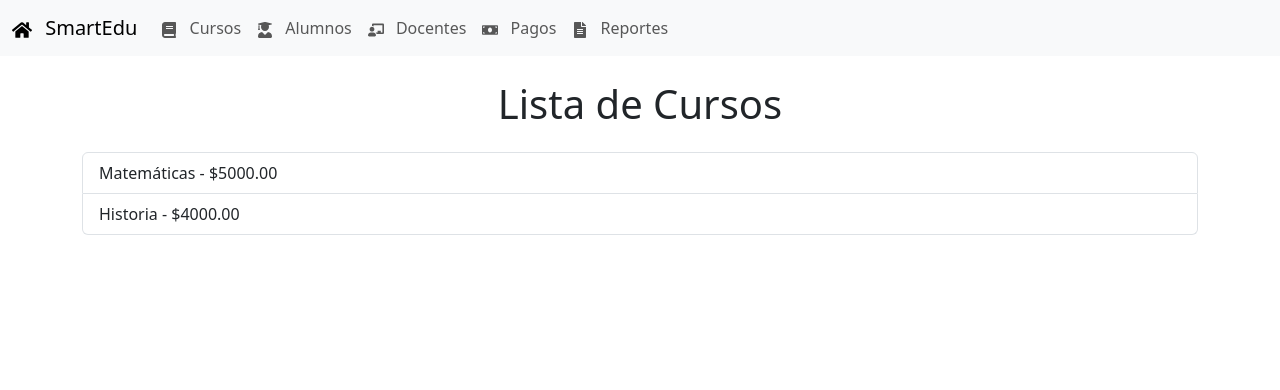
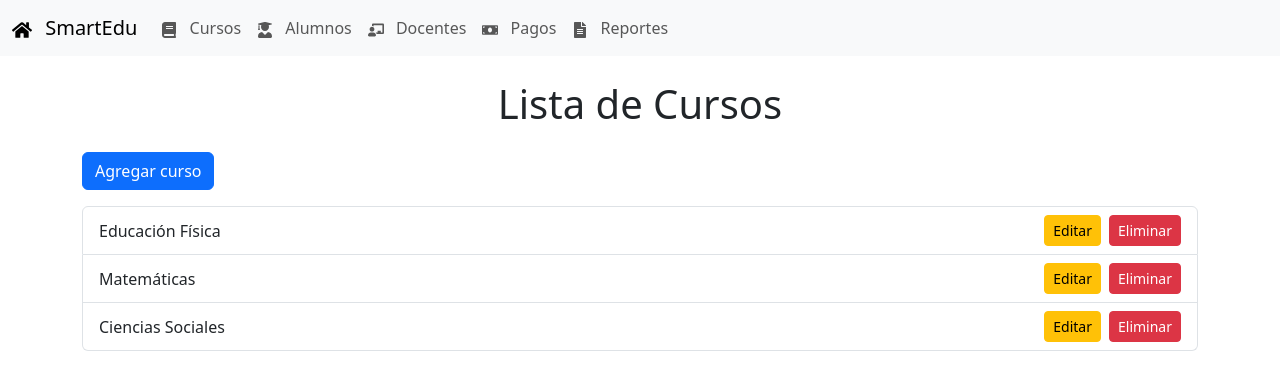
Before and after one commit to lucianobonilla27/sistemaGestionEducativa-Front, a React (Vite) app: page /cursos in a window 1280 px wide. Shown: the top 390 px of the page. Built offline with nearby package versions, Linux system fonts and the light colour scheme; data requests are answered from the project's data file.

Commit message:
CRUD Cursos hecho

```diff
--- a/db.json
+++ b/db.json
@@ -164,15 +164,21 @@
   "cursos": [
     {
       "id_curso": 1,
-      "nombre": "Matemáticas",
-      "precio": 5000,
+      "nombre": "Educación Física",
+      "precio": "10000",
       "id": "363e"
     },
     {
+      "id": "bd3f",
       "id_curso": 2,
-      "nombre": "Historia",
-      "precio": 4000,
-      "id": "7872"
+      "nombre": "Matemáticas",
+      "precio": "5000"
+    },
+    {
+      "id": "bdd7",
+      "id_curso": 3,
+      "nombre": "Ciencias Sociales",
+      "precio": "1"
     }
   ]
 }
--- a/src/context/CursosContext.jsx
+++ b/src/context/CursosContext.jsx
@@ -2,13 +2,15 @@
 import axios from 'axios';
 
 const CursosContext = createContext();
+
+const URL = "http://localhost:3001";
 
 const CursosProvider = ({ children }) => {
   const [cursos, setCursos] = useState([]);
 
   useEffect(() => {
     // Obtener cursos
-    axios.get('http://localhost:3001/cursos')
+    axios.get(`${URL}/cursos`)
       .then(response => {
         setCursos(response.data);
       })
@@ -17,8 +19,114 @@
       });
   }, []);
 
+  const obtenerNuevoId = async (tabla, campoId) => {
+    try {
+      // Obtener todos los registros de la tabla
+      const response = await axios.get(`${URL}/${tabla}`);
+      const registros = response.data;
+
+      // Si hay registros, tomar el mayor ID y sumarle 1; si no, iniciar desde 1
+      const nuevoId =
+        registros.length > 0
+          ? Math.max(...registros.map((registro) => registro[campoId])) + 1
+          : 1;
+
+      return nuevoId;
+    } catch (error) {
+      console.error(`Error al obtener el nuevo ID para la tabla ${tabla}:`, error);
+      throw new Error('Error al calcular el ID');
+    }
+  };
+
+  const crearCurso = async (formData) => {
+    try {
+      // Obtener el próximo ID para el curso
+      const nuevoIdCurso = await obtenerNuevoId('cursos', 'id_curso');
+
+      // Crear el curso en la tabla `cursos`
+      const cursoResponse = await axios.post(`${URL}/cursos`, {
+        id_curso: nuevoIdCurso,
+        ...formData,
+      });
+
+      return { success: true, message: 'Curso creado exitosamente' };
+    } catch (error) {
+      console.error('Error al crear el curso:', error);
+
+      const errorMessage =
+        error.response?.data?.message || 'Ocurrió un error al crear el curso';
+      return { success: false, message: errorMessage };
+    }
+  };
+
+  const eliminarCurso = async (id_curso) => {
+    try {
+      console.log(`Intentando eliminar curso con id_curso: ${id_curso}`);
+
+      // 1. Buscar el curso en la tabla "cursos" usando id_curso
+      const cursoResponse = await axios.get(`${URL}/cursos?id_curso=${id_curso}`);
+      const curso = cursoResponse.data[0]; // Obtener el primer resultado
+
+      if (!curso) {
+        throw new Error(`No se encontró un curso con id_curso: ${id_curso}`);
+      }
+
+      // 2. Obtener el "id" que JSON Server asigna a la instancia
+      const jsonServerId = curso.id;
+
+      // 3. Eliminar el curso usando el "id" de JSON Server
+      await axios.delete(`${URL}/cursos/${jsonServerId}`);
+      console.log("Curso eliminado correctamente");
+
+      // 4. Actualizar el estado local (eliminar el curso de la lista)
+      setCursos((prevCursos) =>
+        prevCursos.filter((curso) => curso.id_curso !== id_curso)
+      );
+
+      // 5. Mostrar un mensaje de éxito
+      alert("Curso eliminado exitosamente");
+    } catch (error) {
+      console.error("Error al eliminar el curso:", error);
+
+      // Mostrar un mensaje de error detallado
+      if (error.response) {
+        // El servidor respondió con un código de estado fuera del rango 2xx
+        console.error("Respuesta del servidor:", error.response.data);
+        alert(`Error: ${error.response.data.message || "Error en el servidor"}`);
+      } else if (error.request) {
+        // La solicitud fue hecha pero no se recibió respuesta
+        console.error("No se recibió respuesta del servidor:", error.request);
+        alert("No se pudo conectar al servidor. Verifica tu conexión a internet.");
+      } else {
+        // Algo más causó el error
+        console.error("Error inesperado:", error.message);
+        alert("Ocurrió un error inesperado. Inténtalo de nuevo.");
+      }
+    }
+  };
+
+  const actualizarCurso = async (curso) => {
+    try {
+      const cursoResponse = await axios.get(`${URL}/cursos?id_curso=${curso.id_curso}`);
+      const cursoEncontrado = cursoResponse.data[0]; // Obtener el primer resultado
+
+      if (!cursoEncontrado) {
+        throw new Error(`No se encontró un curso con id_curso: ${curso.id_curso}`);
+      }
+
+      const jsonServerId = cursoEncontrado.id;
+
+      await axios.put(`${URL}/cursos/${jsonServerId}`, curso);
+
+      alert("Curso actualizado exitosamente");
+    } catch (error) {
+      console.error("Error al actualizar el curso:", error);
+      alert("No se pudo actualizar el curso");
+    }
+  };
+
   return (
-    <CursosContext.Provider value={{ cursos }}>
+    <CursosContext.Provider value={{ cursos, crearCurso, eliminarCurso, actualizarCurso }}>
       {children}
     </CursosContext.Provider>
   );
--- a/src/pages/cursos/Cursos.jsx
+++ b/src/pages/cursos/Cursos.jsx
@@ -1,20 +1,198 @@
-import React, { useContext } from "react";
-import { CursosContext } from '../../context/CursosContext';
-import "./Cursos.css";
+import React, { useState, useContext } from "react";
+import { CursosContext } from "../../context/CursosContext";
 
 function Cursos() {
-  const { cursos } = useContext(CursosContext);
+  const { cursos, crearCurso, eliminarCurso, actualizarCurso } = useContext(CursosContext);
+  const [formData, setFormData] = useState({
+    nombre: "",
+    precio: 0,
+  });
+  const [cursoEditar, setCursoEditar] = useState(null);
+
+  const handleInputChange = (e) => {
+    const { name, value } = e.target;
+    setFormData({ ...formData, [name]: value });
+  };
+
+  const handleSubmitCrear = async (e) => {
+    e.preventDefault();
+
+    const result = await crearCurso(formData);
+
+    if (result.success) {
+      alert(result.message);
+      setFormData({ nombre: "", precio: 0 }); // Limpiar formulario
+      window.location.reload(); // Recargar la página para ver los cambios
+    } else {
+      alert('Error: ' + result.message);
+    }
+  };
+
+  const handleSubmitEditar = async (e) => {
+    e.preventDefault();
+
+    const result = await actualizarCurso({ ...cursoEditar, ...formData });
+
+    if (result.success) {
+      alert(result.message);
+      setFormData({ nombre: "", precio: 0 }); // Limpiar formulario
+      setCursoEditar(null);
+      window.location.reload(); // Recargar la página para ver los cambios
+    } else {
+      alert('Error: ' + result.message);
+    }
+  };
+
+  const handleEliminar = async (id_curso) => {
+    if (window.confirm("¿Estás seguro de que deseas eliminar este curso?")) {
+      await eliminarCurso(id_curso);
+      window.location.reload(); // Recargar la página para ver los cambios
+    }
+  };
+
+  const handleEditar = (curso) => {
+    setCursoEditar(curso);
+    setFormData({ nombre: curso.nombre, precio: curso.precio });
+  };
 
   return (
     <div className="container">
       <h1 className="text-center my-4">Lista de Cursos</h1>
+      <button
+        className="btn btn-primary mb-3"
+        data-bs-toggle="modal"
+        data-bs-target="#agregarCursoModal"
+      >
+        Agregar curso
+      </button>
       <ul className="list-group">
-        {cursos.map(curso => (
-          <li key={curso.id_curso} className="list-group-item">
-            {curso.nombre} - ${curso.precio.toFixed(2)}
+        {cursos.map((curso) => (
+          <li
+            key={curso.id_curso}
+            className="list-group-item d-flex justify-content-between align-items-center"
+          >
+            <span>{curso.nombre}</span>
+            <div>
+              <button
+                className="btn btn-warning btn-sm me-2"
+                data-bs-toggle="modal"
+                data-bs-target="#editarCursoModal"
+                onClick={() => handleEditar(curso)}
+              >
+                Editar
+              </button>
+              <button
+                className="btn btn-danger btn-sm"
+                onClick={() => handleEliminar(curso.id_curso)}
+              >
+                Eliminar
+              </button>
+            </div>
           </li>
         ))}
       </ul>
+      <div
+        className="modal fade"
+        id="agregarCursoModal"
+        tabIndex="-1"
+        aria-labelledby="agregarCursoModalLabel"
+        aria-hidden="true"
+      >
+        <div className="modal-dialog">
+          <div className="modal-content">
+            <div className="modal-header">
+              <h5 className="modal-title" id="agregarCursoModalLabel">
+                Agregar Curso
+              </h5>
+              <button
+                type="button"
+                className="btn-close"
+                data-bs-dismiss="modal"
+                aria-label="Close"
+              ></button>
+            </div>
+            <div className="modal-body">
+              <form onSubmit={handleSubmitCrear}>
+                <label htmlFor="nombre" className="form-label">
+                  Nombre del curso:
+                  <input
+                    type="text"
+                    name="nombre"
+                    value={formData.nombre}
+                    onChange={handleInputChange}
+                    required
+                  />
+                </label>
+                <label htmlFor="precio" className="form-label">
+                  Precio del curso:
+                  <input
+                    type="number"
+                    name="precio"
+                    value={formData.precio}
+                    onChange={handleInputChange}
+                    required
+                  />
+                </label>
+                <button type="submit" className="btn btn-primary">
+                  Agregar Curso
+                </button>
+              </form>
+            </div>
+          </div>
+        </div>
+      </div>
+      <div
+        className="modal fade"
+        id="editarCursoModal"
+        tabIndex="-1"
+        aria-labelledby="editarCursoModalLabel"
+        aria-hidden="true"
+      >
+        <div className="modal-dialog">
+          <div className="modal-content">
+            <div className="modal-header">
+              <h5 className="modal-title" id="editarCursoModalLabel">
+                Editar Curso
+              </h5>
+              <button
+                type="button"
+                className="btn-close"
+                data-bs-dismiss="modal"
+                aria-label="Close"
+              ></button>
+            </div>
+            <div className="modal-body">
+              {cursoEditar && (
+                <form onSubmit={handleSubmitEditar}>
+                  <label htmlFor="nombre" className="form-label">
+                    Nombre del curso:
+                    <input
+                      type="text"
+                      name="nombre"
+                      value={formData.nombre}
+                      onChange={handleInputChange}
+                      required
+                    />
+                  </label>
+                  <label htmlFor="precio" className="form-label">
+                    Precio del curso:
+                    <input
+                      type="number"
+                      name="precio"
+                      value={formData.precio}
+                      onChange={handleInputChange}
+                      required
+                    />
+                  </label>
+                  <button type="submit" className="btn btn-primary">
+                    Actualizar Curso
+                  </button>
+                </form>
+              )}
+            </div>
+          </div>
+        </div>
+      </div>
     </div>
   );
 }
```
